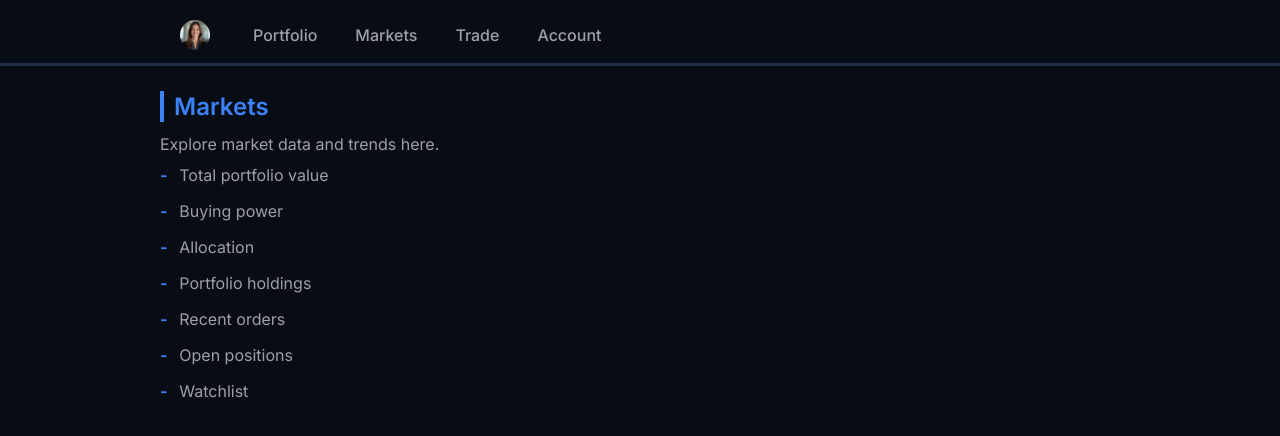
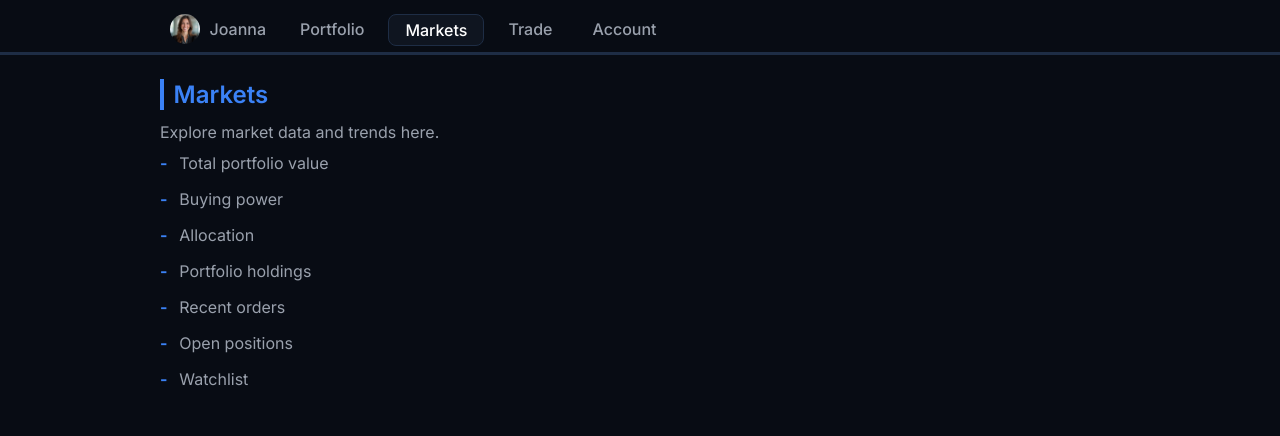
Before and after one commit to AriLacanienta/Buzz-LEAPyear-team-project, an Angular app in the folder frontend/: page /markets in a window 1280 px wide. Shown: the top 436 px of the page. Built offline with nearby package versions, Linux system fonts and the light colour scheme.

Commit message:
added shared service for name Joanna

```diff
--- a/frontend/src/app/app.component.ts
+++ b/frontend/src/app/app.component.ts
@@ -1,12 +1,17 @@
-import { Component } from '@angular/core';
+import { Component, OnInit } from '@angular/core';
+import { SharedService } from './services/shared.service';
 
 @Component({
   selector: 'app-root',
   templateUrl: './app.component.html',
   styleUrls: ['./app.component.scss']
 })
-export class AppComponent {
-  constructor() {
+export class AppComponent implements OnInit {
+  constructor(private sharedService: SharedService) {
     console.log('AppComponent initialized');
   }
+
+  ngOnInit() {
+    this.sharedService.setAccountName('Joanna Smith');
+  }
 }
--- a/frontend/src/app/components/navbar/navbar.component.html
+++ b/frontend/src/app/components/navbar/navbar.component.html
@@ -2,7 +2,7 @@
   <nav class="tabs">
     <a routerLink="/account" routerLinkActive="active" class="account-tab">
       <img src="assets/images/joanna.jpg" alt="Account"/>
-
+      <span>{{ accountName$ | async }}</span>
     </a>
     <a routerLink="/portfolio" routerLinkActive="active" class="tab">Portfolio</a>
     <a routerLink="/markets" routerLinkActive="active" class="tab">Markets</a>
--- a/frontend/src/app/components/navbar/navbar.component.scss
+++ b/frontend/src/app/components/navbar/navbar.component.scss
@@ -1,7 +1,7 @@
 header {
   text-align: center;
-  margin-bottom: 1.5625rem;
-  border-bottom: 0.1875rem solid #1E2D45;
+  margin-bottom: 1.5rem;
+  border-bottom: 0.2rem solid #1E2D45;
   padding-bottom: 0.1rem;
 
   h1 {
@@ -11,7 +11,7 @@ header {
 
   p {
     color: #9aa1ad;
-    font-size: 1.125rem;
+    font-size: 1.25rem;
     margin-bottom: 1.25rem;
   }
 }
@@ -21,19 +21,19 @@ header {
   gap: 0.5rem;
   max-width: 75%;
   margin: 0 auto;
-  padding-top: 0.625rem;
+  padding-top: 0.6rem;
   align-items: center;
 
   .account-tab {
     display: flex;
     align-items: center;
-    gap: 0.625rem;
-    padding: 0.625rem 1.25rem;
+    gap: 0.6rem;
+    padding: 0.3rem 0.625rem;
     text-decoration: none;
     color: #9aa1ad;
     font-weight: 500;
     border-bottom: 0.0625rem solid transparent;
-    border-radius: 0.5rem;
+    border-radius: 0.3rem;
     cursor: pointer;
 
     img {
@@ -47,7 +47,7 @@ header {
   }
 
   .tab {
-    padding: 0.3125rem 0.9375rem;
+    padding: 0.3rem 1rem;
     text-decoration: none;
     color: #9aa1ad;
     font-weight: 500;
@@ -58,5 +58,13 @@ header {
     &:hover {
       color: #1E2D45;
     }
+
+    &.active {
+      border-bottom-color: #1E2D45;
+      border: 1px solid #1E2D45;
+      border-radius: 0.5rem;
+      background-color: #0F1520;
+      color: #ffffff;
+    }
   }
 }
--- a/frontend/src/app/components/navbar/navbar.component.ts
+++ b/frontend/src/app/components/navbar/navbar.component.ts
@@ -1,4 +1,6 @@
 import { Component } from '@angular/core';
+import { SharedService } from '../../services/shared.service';
+import { map } from 'rxjs/operators';
 
 @Component({
   selector: 'app-navbar',
@@ -6,7 +8,9 @@ import { Component } from '@angular/core';
   styleUrls: ['./navbar.component.scss']
 })
 export class NavbarComponent {
+  accountName$ = this.sharedService.accountName$.pipe(
+    map(name => name.split(' ')[0])
+  );
 
-  constructor() { }
-
+  constructor(private sharedService: SharedService) { }
 }
--- a/frontend/src/app/pages/account/account.component.scss
+++ b/frontend/src/app/pages/account/account.component.scss
@@ -12,7 +12,7 @@ main {
     h2 {
       color: #3B82F6;
       border-left: 0.25rem solid #3B82F6;
-      padding-left: 0.625rem;
+      padding-left: 0.6rem;
       margin-bottom: 1.25rem;
     }
   }
--- a/frontend/src/app/pages/account/account.component.ts
+++ b/frontend/src/app/pages/account/account.component.ts
@@ -1,11 +1,12 @@
-import { Component } from '@angular/core';
+import { Component, OnInit } from '@angular/core';
+import { SharedService } from '../../services/shared.service';
 
 @Component({
   selector: 'app-account',
   templateUrl: './account.component.html',
   styleUrls: ['./account.component.scss']
 })
-export class AccountComponent {
+export class AccountComponent implements OnInit {
   accountInfo = {
     name: 'Joanna Smith',
     email: 'joanna@example.com',
@@ -14,4 +15,10 @@ export class AccountComponent {
     joinDate: 'January 15, 2023',
     accountBalance: '$125,432.50'
   };
+
+  constructor(private sharedService: SharedService) { }
+
+  ngOnInit() {
+    this.sharedService.setAccountName(this.accountInfo.name);
+  }
 }
--- a/frontend/src/app/pages/dashboard/dashboard.component.scss
+++ b/frontend/src/app/pages/dashboard/dashboard.component.scss
@@ -3,22 +3,22 @@
 }
 
 main {
-  max-width:75%;
+  max-width: 75%;
   margin: 0 auto;
 
   section {
-    margin-bottom: 1.875rem;
+    margin-bottom: 2.5rem;
 
     h2 {
       color: #3B82F6;
       border-left: 0.25rem solid #3B82F6;
-      padding-left: 0.625rem;
+      padding-left: 0.6rem;
     }
 
     p {
       color: #9aa1ad;
       font-size: 1rem;
-      margin-top: 0.625rem;
+      margin-top: 0.6rem;
     }
 
     ul {
--- a/frontend/src/app/pages/markets/markets.component.scss
+++ b/frontend/src/app/pages/markets/markets.component.scss
@@ -7,18 +7,18 @@ main {
   margin: 0 auto;
 
   section {
-    margin-bottom: 1.875rem;
+    margin-bottom: 2.5rem;
 
     h2 {
       color: #3B82F6;
       border-left: 0.25rem solid #3B82F6;
-      padding-left: 0.625rem;
+      padding-left: 0.6rem;
     }
 
     p {
       color: #9aa1ad;
       font-size: 1rem;
-      margin-top: 0.625rem;
+      margin-top: 0.6rem;
     }
 
     ul {
--- a/frontend/src/app/pages/trade/trade.component.scss
+++ b/frontend/src/app/pages/trade/trade.component.scss
@@ -7,18 +7,18 @@ main {
   margin: 0 auto;
 
   section {
-    margin-bottom: 1.875rem;
+    margin-bottom: 2.5rem;
 
     h2 {
       color: #3B82F6;
       border-left: 0.25rem solid #3B82F6;
-      padding-left: 0.625rem;
+      padding-left: 0.6rem;
     }
 
     p {
       color: #9aa1ad;
       font-size: 1rem;
-      margin-top: 0.625rem;
+      margin-top: 0.6rem;
     }
 
     ul {
--- /dev/null
+++ b/frontend/src/app/services/shared.service.ts
@@ -0,0 +1,18 @@
+import { Injectable } from '@angular/core';
+import { BehaviorSubject } from 'rxjs';
+
+@Injectable({
+  providedIn: 'root'
+})
+export class SharedService {
+  private accountNameSubject = new BehaviorSubject<string>('');
+  accountName$ = this.accountNameSubject.asObservable();
+
+  setAccountName(name: string) {
+    this.accountNameSubject.next(name);
+  }
+
+  getAccountName() {
+    return this.accountNameSubject.value;
+  }
+}
```
